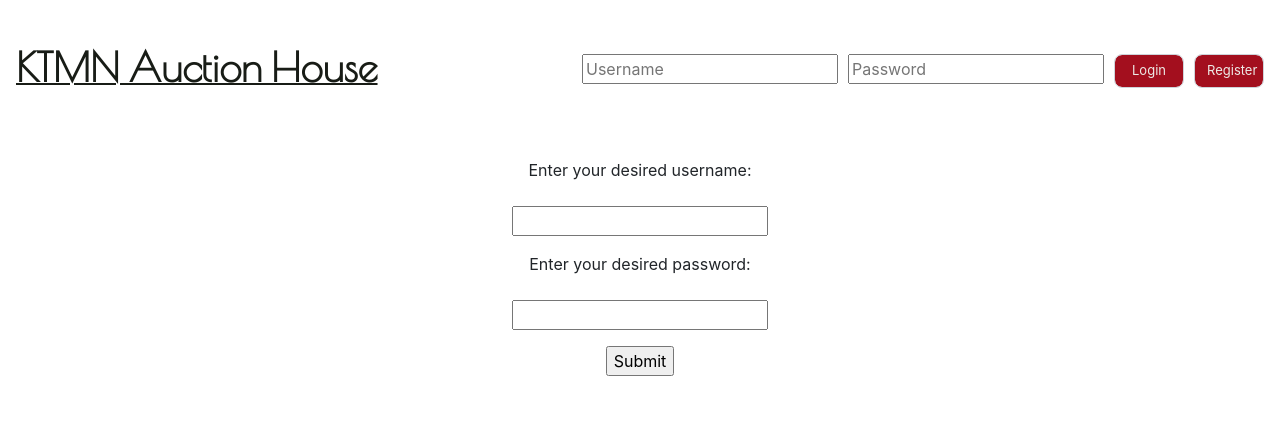
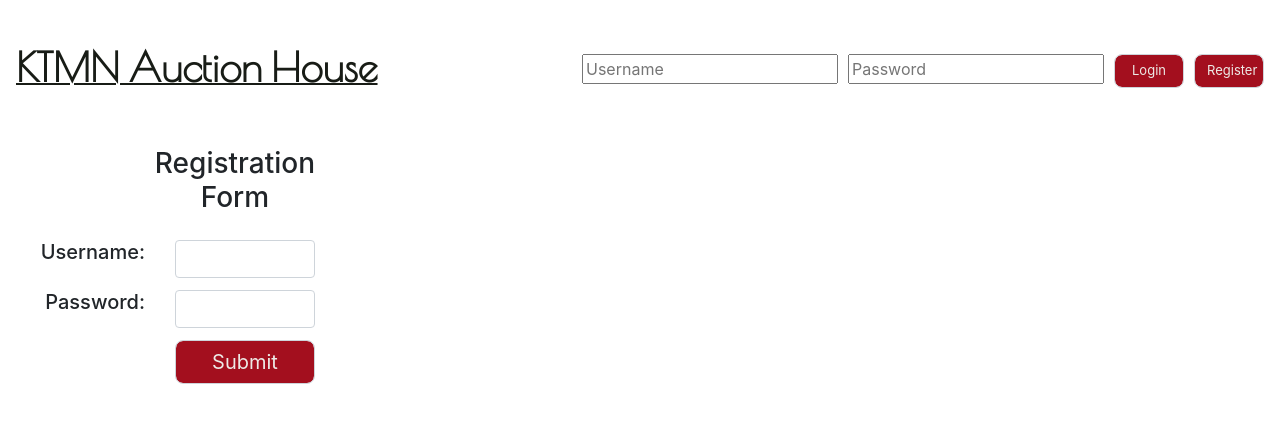
Before and after one commit to KBriannaCollins/AuctionHouseSystem, a React (Create React App) app in the folder auctionhouse-frontend/: page /register in a window 1280 px wide. Shown: the top 422 px of the page. Built offline with nearby package versions, Linux system fonts and the light colour scheme; no server answers.

Commit message:
visual clean up

```diff
--- a/auctionhouse-frontend/src/components/register.component.js
+++ b/auctionhouse-frontend/src/components/register.component.js
@@ -39,13 +39,46 @@ class RegisterForm extends Component{
     }
     render(){
         return(
-            <form onSubmit={this.handleSubmit}><p></p>
-                <p><label>Enter your desired username:</label></p>
-                <p><input type="text"  onChange={this.handleUsernameChange}/></p>
-                <p><label>Enter your desired password:</label></p>
-                <p><input type="text" onChange={this.handlePasswordChange}/></p>
-                <p><input type="submit" value="Submit" onClick={this.handleSubmit}/></p>
-            </form>
+            <div className="form-group w-25">
+                <form>
+                    <div className="row">
+                        <div className="col"></div>
+                        <div className="col">
+                            <h3 className="form-group">Registration Form</h3>
+                        </div>
+                    </div>
+                    <div className="row">
+                        <div className="col">
+                            <h5 className="form-group">Username:</h5>
+                        </div>
+                        <div className="col">
+                            <input type="text" className="form-control" onChange={this.handleUsernameChange}/>
+                        </div>
+                    </div>
+                    <div className="row">
+                        <div className="col">
+                            <h5 className="form-group">Password:</h5>
+                        </div>
+                        <div className="col">
+                            <input type="text" className="form-control" onChange={this.handlePasswordChange}/>
+                        </div>
+                    </div>
+                    <div className="row">
+                        <div className="col"></div>
+                        <div className="col">
+                            <button type="submit" className="form-control" value="Submit" onClick={this.handleSubmit}>Submit</button>
+                        </div>
+                    </div>
+
+                </form>
+            </div>
+            // <form onSubmit={this.handleSubmit}><p></p>
+            //     <p><label>Enter your desired username:</label></p>
+            //     <p><input type="text"  onChange={this.handleUsernameChange}/></p>
+            //     <p><label>Enter your desired password:</label></p>
+            //     <p><input type="text" onChange={this.handlePasswordChange}/></p>
+            //     <p><input type="submit" value="Submit" onClick={this.handleSubmit}/></p>
+            // </form>
         );
     }
 }
--- a/auctionhouse-frontend/src/components/updateuserinfo.component.js
+++ b/auctionhouse-frontend/src/components/updateuserinfo.component.js
@@ -53,10 +53,9 @@ class UpdateUserInfo extends Component {
     render(){
         // const FIELDS = ['name', 'description', 'start_bid']
         return(
-            <div class="form-group w-50">
+            <div class="form-group w-25">
                 <form>
                     <div class="row">
-                        <div class="col"></div>
                         <div class="col">
                             <h3 class="form-group">Update User Information</h3>
                         </div>
--- a/auctionhouse-frontend/src/sass/nav.scss
+++ b/auctionhouse-frontend/src/sass/nav.scss
@@ -36,6 +36,9 @@ td {
 .form-group{
     .row{
         padding: 5px;
+    }
+    h3{
+        text-align: center;
     }
     h5{
         text-align: right;
```
Also changed, not shown: 1 other file (tests, documents, lock files or other folders).
